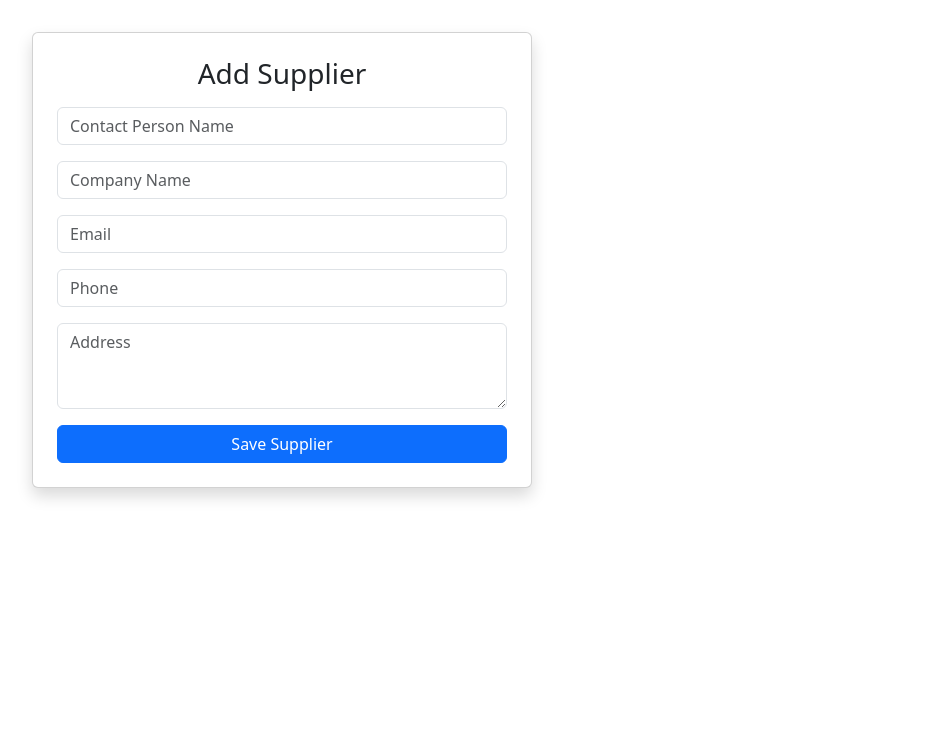
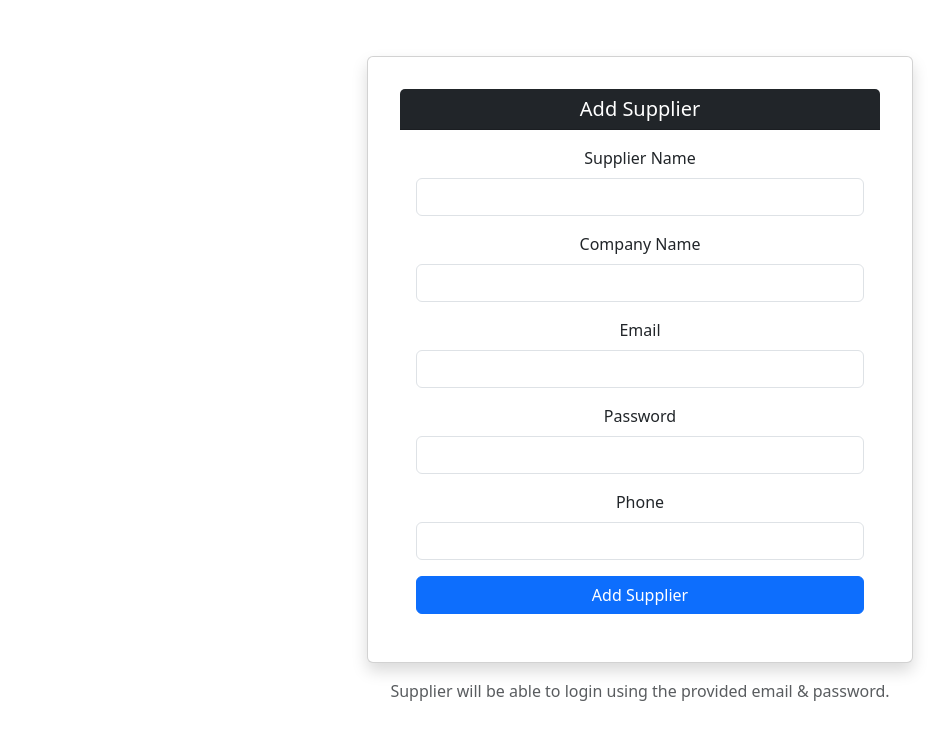
Before and after one commit to jeevan566/jagger, a React (Vite) app in the folder jagger-client/: page /add-supplier in a window 1280 px wide. Shown: the top 740 px of the page, without its empty margins (0-950 px from the left). Built offline with nearby package versions, Linux system fonts and the light colour scheme.

Commit message:
Enhance AddSupplier form with password and alerts
Updated the AddSupplier component to include password input and improved form handling. Changed function names for clarity and added success/error alerts.

```diff
--- a/jagger-client/src/pages/AddSupplier.jsx
+++ b/jagger-client/src/pages/AddSupplier.jsx
@@ -1,82 +1,120 @@
 import { useState } from "react";
 import api from "../api/api";
-import { useNavigate } from "react-router-dom";
 
 export default function AddSupplier() {
-  const navigate = useNavigate();
-
   const [form, setForm] = useState({
     name: "",
     companyName: "",
     email: "",
+    password: "",
     phone: "",
-    address: "",
   });
 
-  const handleChange = (e) =>
+  const handleChange = (e) => {
     setForm({ ...form, [e.target.name]: e.target.value });
+  };
 
-  const addSupplier = async (e) => {
+  const submit = async (e) => {
     e.preventDefault();
+
+    try {
       await api.post("/suppliers", form);
-    navigate("/suppliers");
+      alert("✅ Supplier added successfully");
+
+      setForm({
+        name: "",
+        companyName: "",
+        email: "",
+        password: "",
+        phone: "",
+      });
+    } catch (err) {
+      alert(err.response?.data?.message || "Error adding supplier");
+    }
   };
 
   return (
-    <div className="card p-4 shadow" style={{ maxWidth: 500 }}>
-      <h3 className="mb-3">Add Supplier</h3>
+    <div className="container mt-4">
+      <div className="row justify-content-center">
+        <div className="col-md-6">
+          <div className="card shadow">
+            <div className="card-header bg-dark text-white">
+              <h5 className="mb-0">Add Supplier</h5>
+            </div>
 
-      <form onSubmit={addSupplier}>
+            <div className="card-body">
+              <form onSubmit={submit}>
+                <div className="mb-3">
+                  <label className="form-label">Supplier Name</label>
                   <input
                     type="text"
-          className="form-control mb-3"
+                    className="form-control"
                     name="name"
-          placeholder="Contact Person Name"
                     value={form.name}
                     onChange={handleChange}
                     required
                   />
+                </div>
 
+                <div className="mb-3">
+                  <label className="form-label">Company Name</label>
                   <input
                     type="text"
-          className="form-control mb-3"
+                    className="form-control"
                     name="companyName"
-          placeholder="Company Name"
                     value={form.companyName}
                     onChange={handleChange}
                     required
                   />
+                </div>
 
+                <div className="mb-3">
+                  <label className="form-label">Email</label>
                   <input
                     type="email"
-          className="form-control mb-3"
+                    className="form-control"
                     name="email"
-          placeholder="Email"
                     value={form.email}
                     onChange={handleChange}
                     required
                   />
+                </div>
 
+                <div className="mb-3">
+                  <label className="form-label">Password</label>
+                  <input
+                    type="password"
+                    className="form-control"
+                    name="password"
+                    value={form.password}
+                    onChange={handleChange}
+                    required
+                  />
+                </div>
+
+                <div className="mb-3">
+                  <label className="form-label">Phone</label>
                   <input
                     type="text"
-          className="form-control mb-3"
+                    className="form-control"
                     name="phone"
-          placeholder="Phone"
                     value={form.phone}
                     onChange={handleChange}
                   />
+                </div>
 
-        <textarea
-          className="form-control mb-3"
-          name="address"
-          placeholder="Address"
-          rows="3"
-          value={form.address}
-          onChange={handleChange}
-        />
+                <button type="submit" className="btn btn-primary w-100">
+                  Add Supplier
+                </button>
+              </form>
+            </div>
+          </div>
 
-        <button className="btn btn-primary w-100">Save Supplier</button>
-      </form>
+          <p className="text-muted text-center mt-3">
+            Supplier will be able to login using the provided email & password.
+          </p>
+        </div>
+      </div>
     </div>
   );
 }
```
Lines whose indentation alone changed are shown as unchanged.
